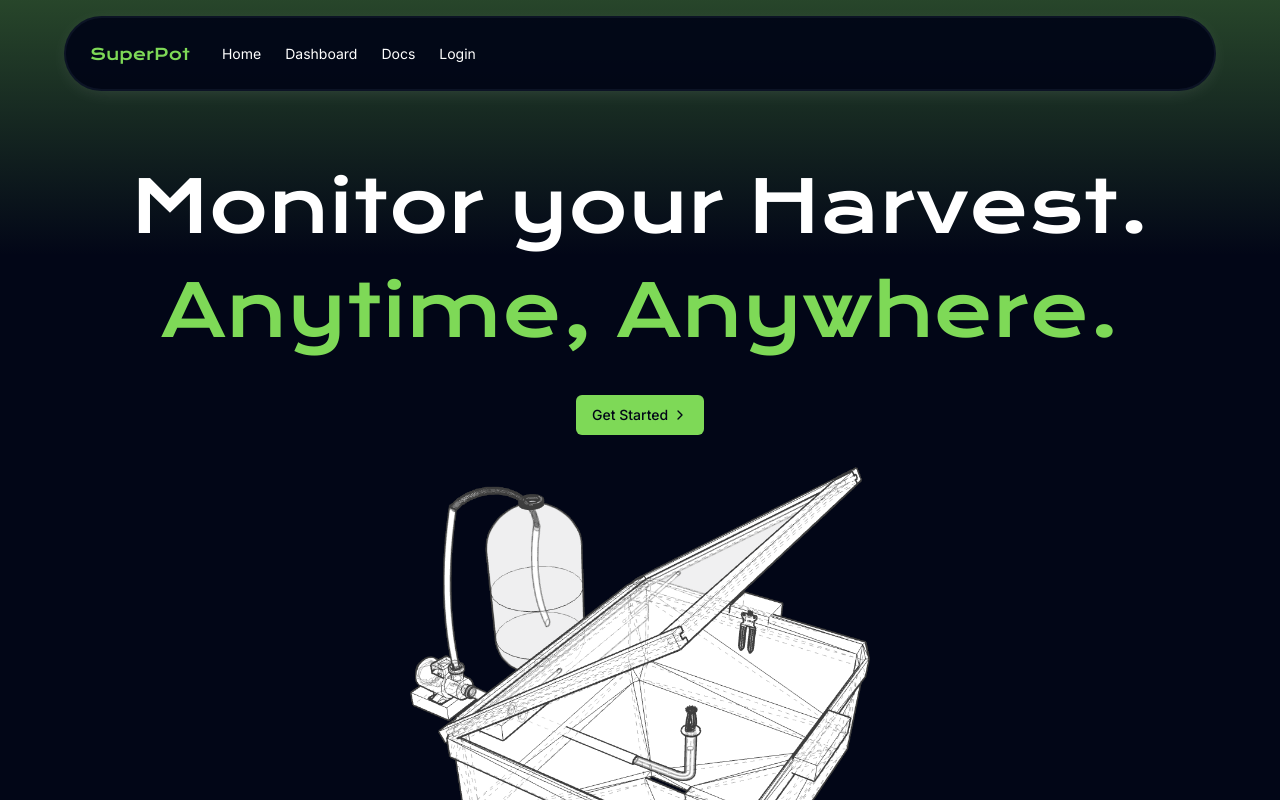
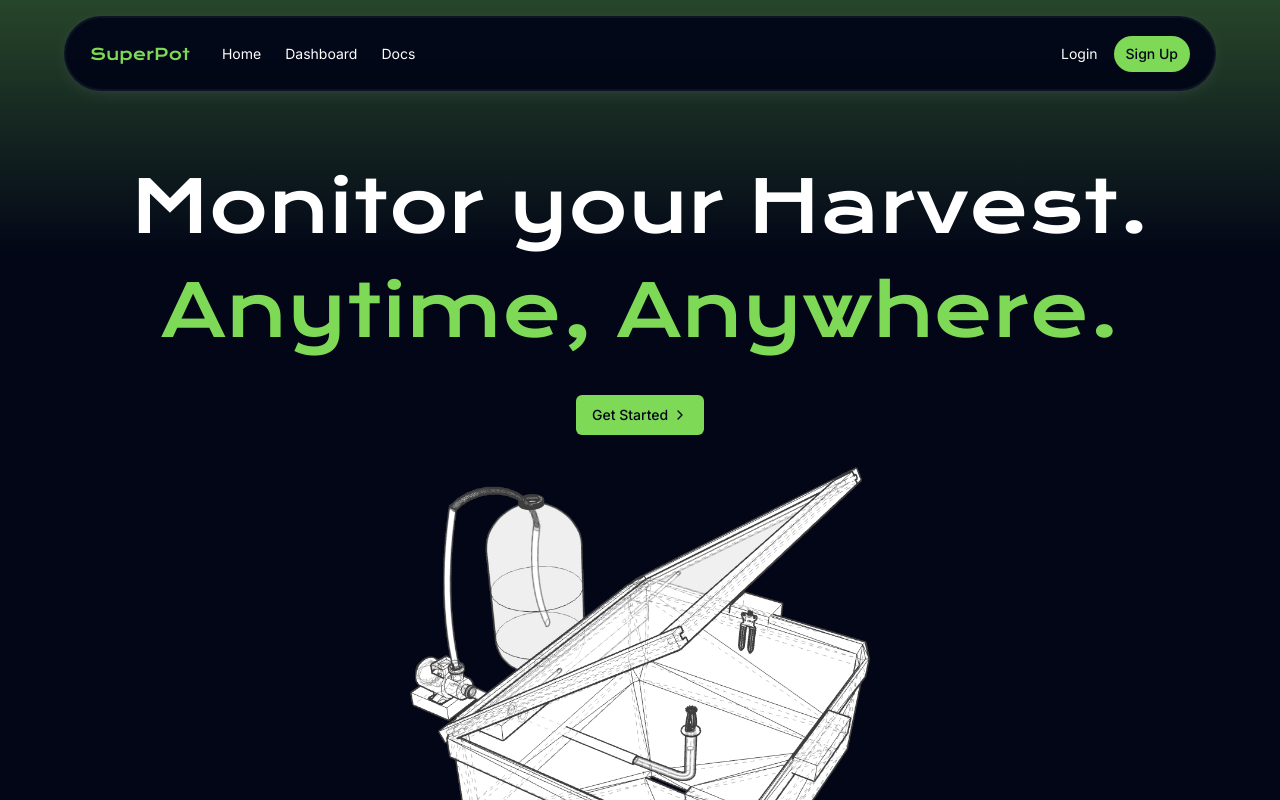
Before and after one commit to aritako/superpot, a Next.js app: page / in a window 1280 px wide. Shown: the top 800 px of the page. Built offline with nearby package versions, Linux system fonts and the light colour scheme.

Commit message:
feat: add login and signup button

```diff
--- a/components/Navbar.tsx
+++ b/components/Navbar.tsx
@@ -1,5 +1,7 @@
 import React from "react";
 import AuthButton from "./AuthButton";
+import Link from "next/link";
+import { Button } from "@/components/ui/button"
 
 export default function Navbar({ hasLogin }: { hasLogin: boolean }) {
   const navBarFont =
@@ -13,7 +15,8 @@ export default function Navbar({ hasLogin }: { hasLogin: boolean }) {
 
   return (
     <div className="flex justify-center">
-      <nav className="h-[75px] flex bg-slate-950/95 mb-12 rounded-full border-2 border-slate-900/80 shadow-component px-6 py-2 max-w-6xl w-full items-center">
+      <nav className="h-[75px] flex justify-between bg-slate-950/95 mb-12 rounded-full border-2 border-slate-900/80 shadow-component px-6 py-2 max-w-6xl w-full items-center">
+        <div className = "flex">
         <a href={"/"} className="flex items-center gap-1 mr-5">
           {/* <img src="/img/superpot-logo.png" alt="Logo" className="w-10 h-10" /> */}
           <span className="krona_one text-sgreen">SuperPot</span>
@@ -27,7 +30,13 @@ export default function Navbar({ hasLogin }: { hasLogin: boolean }) {
               {item.name}
             </a>
           ))}
+        </div>
+        <div className = "flex gap-1">
           <AuthButton hasLogin={hasLogin} />
+          <Button className = "bg-sgreen rounded-full h-[36px] px-3 text-slate-950 hover:text-white hover:bg-[#3d6a2a] transition ease-in-out duration-300">
+              <Link href="/register" className = "flex items-center">Sign Up</Link>
+          </Button>
+        </div>
       </nav>
     </div>
   );
```
Lines whose indentation alone changed are shown as unchanged.
